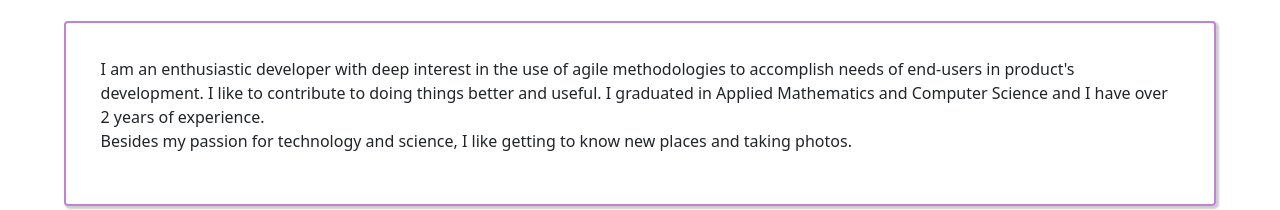
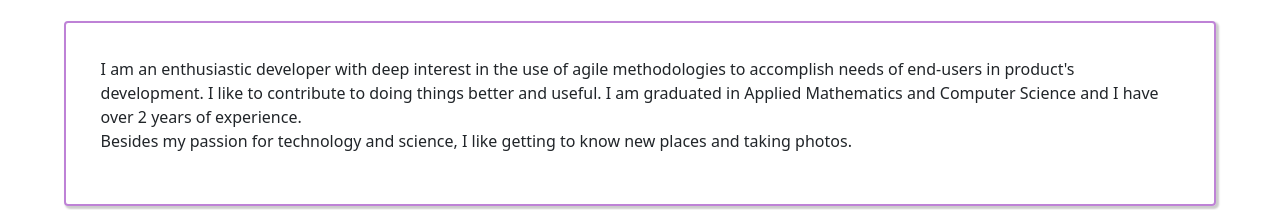
Before and after one commit to cristinacrs/cristinacrs.github.io, a plain HTML site: page index.html in a window 1280 px wide. Shown: the part 1032-1242 px from the top of the page. Drawn offline with nearby package versions, Linux system fonts and the light colour scheme.

Commit message:
about section updated

```diff
--- a/index.html
+++ b/index.html
@@ -68,7 +68,7 @@
         <p>
           I am an enthusiastic developer with deep interest in the use of agile
           methodologies to accomplish needs of end-users in product's
-          development. I like to contribute to doing things better and useful. I
+          development. I like to contribute to doing things better and useful. I am
           graduated in Applied Mathematics and Computer Science and I have over
           2 years of experience.
           <br />
```
